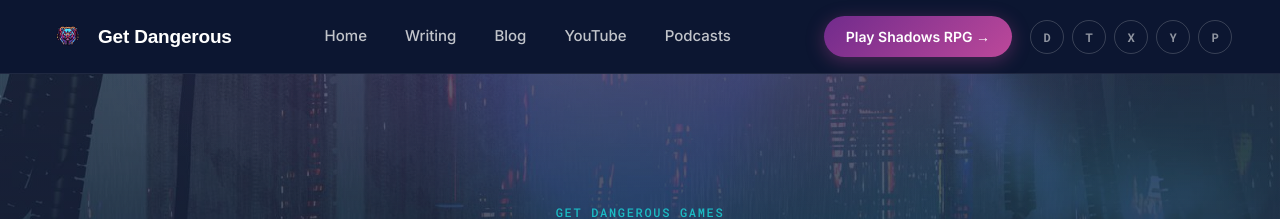
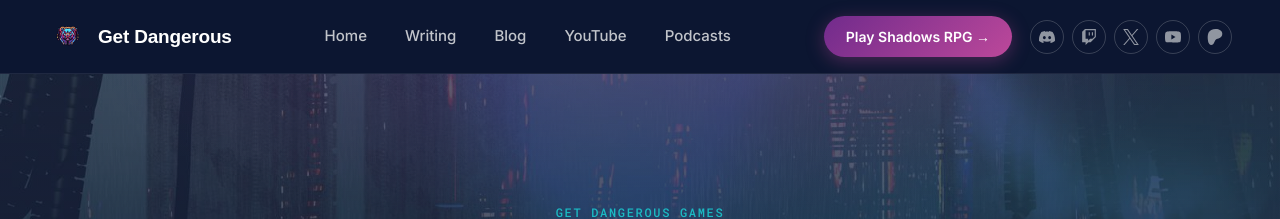
Before and after one commit to kazamuki/GetDangerousGames-Site, a Jekyll site: the page built from index.html, in a window 1280 px wide and 1400 px high. Shown: the top 219 px of the window. Built offline with Jekyll 4.4.1, drawn with Linux system fonts in a browser that asks for light colours; some web fonts are replaced.

Commit message:
Replace social letter-badge placeholders with real brand icons
D/T/X/Y/P letters were placeholders, not icons. Swapped in current official
logo marks (Discord, Twitch, X, YouTube, Patreon) via simple-icons SVGs,
factored into a shared _includes/social-icons.html since header and footer
both use the row.

Co-Authored-By: Claude Sonnet 5 <noreply@anthropic.com>

```diff
--- /dev/null
+++ b/_includes/social-icons.html
@@ -0,0 +1,17 @@
+<div class="social-row">
+  <a class="social-badge" href="{{ site.social.discord }}" title="Discord">
+    <svg role="img" viewBox="0 0 24 24" xmlns="http://www.w3.org/2000/svg"><path d="M20.317 4.3698a19.7913 19.7913 0 00-4.8851-1.5152.0741.0741 0 00-.0785.0371c-.211.3753-.4447.8648-.6083 1.2495-1.8447-.2762-3.68-.2762-5.4868 0-.1636-.3933-.4058-.8742-.6177-1.2495a.077.077 0 00-.0785-.037 19.7363 19.7363 0 00-4.8852 1.515.0699.0699 0 00-.0321.0277C.5334 9.0458-.319 13.5799.0992 18.0578a.0824.0824 0 00.0312.0561c2.0528 1.5076 4.0413 2.4228 5.9929 3.0294a.0777.0777 0 00.0842-.0276c.4616-.6304.8731-1.2952 1.226-1.9942a.076.076 0 00-.0416-.1057c-.6528-.2476-1.2743-.5495-1.8722-.8923a.077.077 0 01-.0076-.1277c.1258-.0943.2517-.1923.3718-.2914a.0743.0743 0 01.0776-.0105c3.9278 1.7933 8.18 1.7933 12.0614 0a.0739.0739 0 01.0785.0095c.1202.099.246.1981.3728.2924a.077.077 0 01-.0066.1276 12.2986 12.2986 0 01-1.873.8914.0766.0766 0 00-.0407.1067c.3604.698.7719 1.3628 1.225 1.9932a.076.076 0 00.0842.0286c1.961-.6067 3.9495-1.5219 6.0023-3.0294a.077.077 0 00.0313-.0552c.5004-5.177-.8382-9.6739-3.5485-13.6604a.061.061 0 00-.0312-.0286zM8.02 15.3312c-1.1825 0-2.1569-1.0857-2.1569-2.419 0-1.3332.9555-2.4189 2.157-2.4189 1.2108 0 2.1757 1.0952 2.1568 2.419 0 1.3332-.9555 2.4189-2.1569 2.4189zm7.9748 0c-1.1825 0-2.1569-1.0857-2.1569-2.419 0-1.3332.9554-2.4189 2.1569-2.4189 1.2108 0 2.1757 1.0952 2.1568 2.419 0 1.3332-.946 2.4189-2.1568 2.4189Z"/></svg>
+  </a>
+  <a class="social-badge" href="{{ site.social.twitch }}" title="Twitch">
+    <svg role="img" viewBox="0 0 24 24" xmlns="http://www.w3.org/2000/svg"><path d="M11.571 4.714h1.715v5.143H11.57zm4.715 0H18v5.143h-1.714zM6 0L1.714 4.286v15.428h5.143V24l4.286-4.286h3.428L22.286 12V0zm14.571 11.143l-3.428 3.428h-3.429l-3 3v-3H6.857V1.714h13.714Z"/></svg>
+  </a>
+  <a class="social-badge" href="{{ site.social.twitter }}" title="X (Twitter)">
+    <svg role="img" viewBox="0 0 24 24" xmlns="http://www.w3.org/2000/svg"><path d="M14.234 10.162 22.977 0h-2.072l-7.591 8.824L7.251 0H.258l9.168 13.343L.258 24H2.33l8.016-9.318L16.749 24h6.993zm-2.837 3.299-.929-1.329L3.076 1.56h3.182l5.965 8.532.929 1.329 7.754 11.09h-3.182z"/></svg>
+  </a>
+  <a class="social-badge" href="{{ site.social.youtube }}" title="YouTube">
+    <svg role="img" viewBox="0 0 24 24" xmlns="http://www.w3.org/2000/svg"><path d="M23.498 6.186a3.016 3.016 0 0 0-2.122-2.136C19.505 3.545 12 3.545 12 3.545s-7.505 0-9.377.505A3.017 3.017 0 0 0 .502 6.186C0 8.07 0 12 0 12s0 3.93.502 5.814a3.016 3.016 0 0 0 2.122 2.136c1.871.505 9.376.505 9.376.505s7.505 0 9.377-.505a3.015 3.015 0 0 0 2.122-2.136C24 15.93 24 12 24 12s0-3.93-.502-5.814zM9.545 15.568V8.432L15.818 12l-6.273 3.568z"/></svg>
+  </a>
+  <a class="social-badge" href="{{ site.social.patreon }}" title="Patreon">
+    <svg role="img" viewBox="0 0 24 24" xmlns="http://www.w3.org/2000/svg"><path d="M22.957 7.21c-.004-3.064-2.391-5.576-5.191-6.482-3.478-1.125-8.064-.962-11.384.604C2.357 3.231 1.093 7.391 1.046 11.54c-.039 3.411.302 12.396 5.369 12.46 3.765.047 4.326-4.804 6.068-7.141 1.24-1.662 2.836-2.132 4.801-2.618 3.376-.836 5.678-3.501 5.673-7.031Z"/></svg>
+  </a>
+</div>
--- a/_layouts/default.html
+++ b/_layouts/default.html
@@ -26,13 +26,7 @@
 
     <div class="header-actions">
       <a class="btn-cta" href="{{ site.social.shadows_rpg }}">Play Shadows RPG →</a>
-      <div class="social-row">
-        <a class="social-badge" href="{{ site.social.discord }}" title="Discord">D</a>
-        <a class="social-badge" href="{{ site.social.twitch }}" title="Twitch">T</a>
-        <a class="social-badge" href="{{ site.social.twitter }}" title="Twitter/X">X</a>
-        <a class="social-badge" href="{{ site.social.youtube }}" title="YouTube">Y</a>
-        <a class="social-badge" href="{{ site.social.patreon }}" title="Patreon">P</a>
-      </div>
+      {% include social-icons.html %}
     </div>
   </header>
 
@@ -51,13 +45,7 @@
         <a class="footer-link" href="{{ '/podcasts/' | relative_url }}">Podcasts</a>
         <a class="footer-link" href="{{ '/contact/' | relative_url }}">Contact</a>
       </div>
-      <div class="social-row">
-        <a class="social-badge" href="{{ site.social.discord }}" title="Discord">D</a>
-        <a class="social-badge" href="{{ site.social.twitch }}" title="Twitch">T</a>
-        <a class="social-badge" href="{{ site.social.twitter }}" title="Twitter/X">X</a>
-        <a class="social-badge" href="{{ site.social.youtube }}" title="YouTube">Y</a>
-        <a class="social-badge" href="{{ site.social.patreon }}" title="Patreon">P</a>
-      </div>
+      {% include social-icons.html %}
     </div>
     <div class="footer-divider"></div>
     <div class="footer-legal">
--- a/assets/css/main.css
+++ b/assets/css/main.css
@@ -150,11 +150,11 @@ a { text-decoration: none; color: inherit; }
   display: flex;
   align-items: center;
   justify-content: center;
-  font-family: 'Roboto Mono', monospace;
-  font-size: 12px;
-  font-weight: 700;
   color: rgba(255, 255, 255, 0.55);
+  transition: color .15s, border-color .15s;
 }
+
+.social-badge svg { width: 16px; height: 16px; fill: currentColor; display: block; }
 
 .social-badge:hover { color: var(--signal-gold); border-color: var(--signal-gold); }
 
```
Also changed, not shown: CLAUDE.md (+2 -0 lines).
